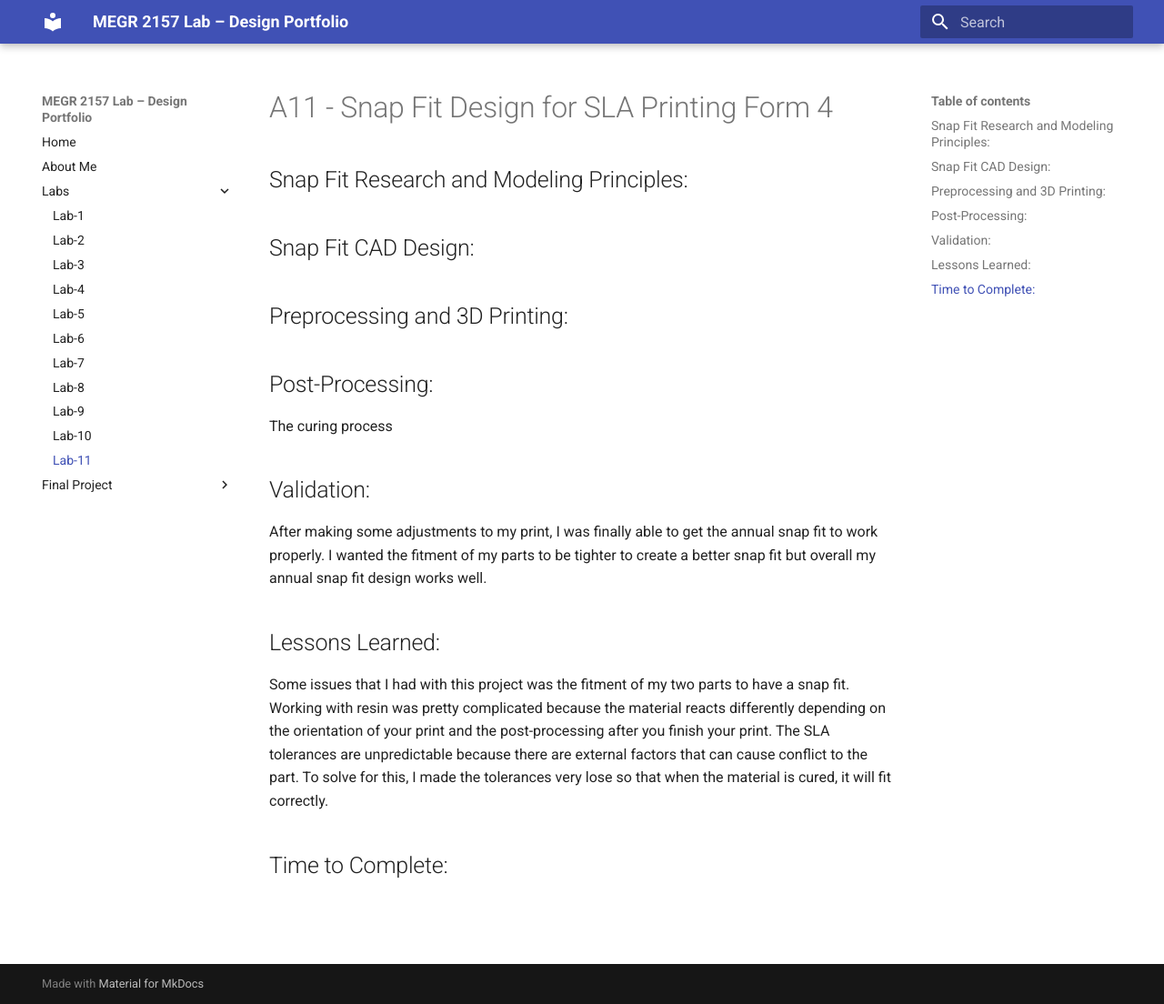
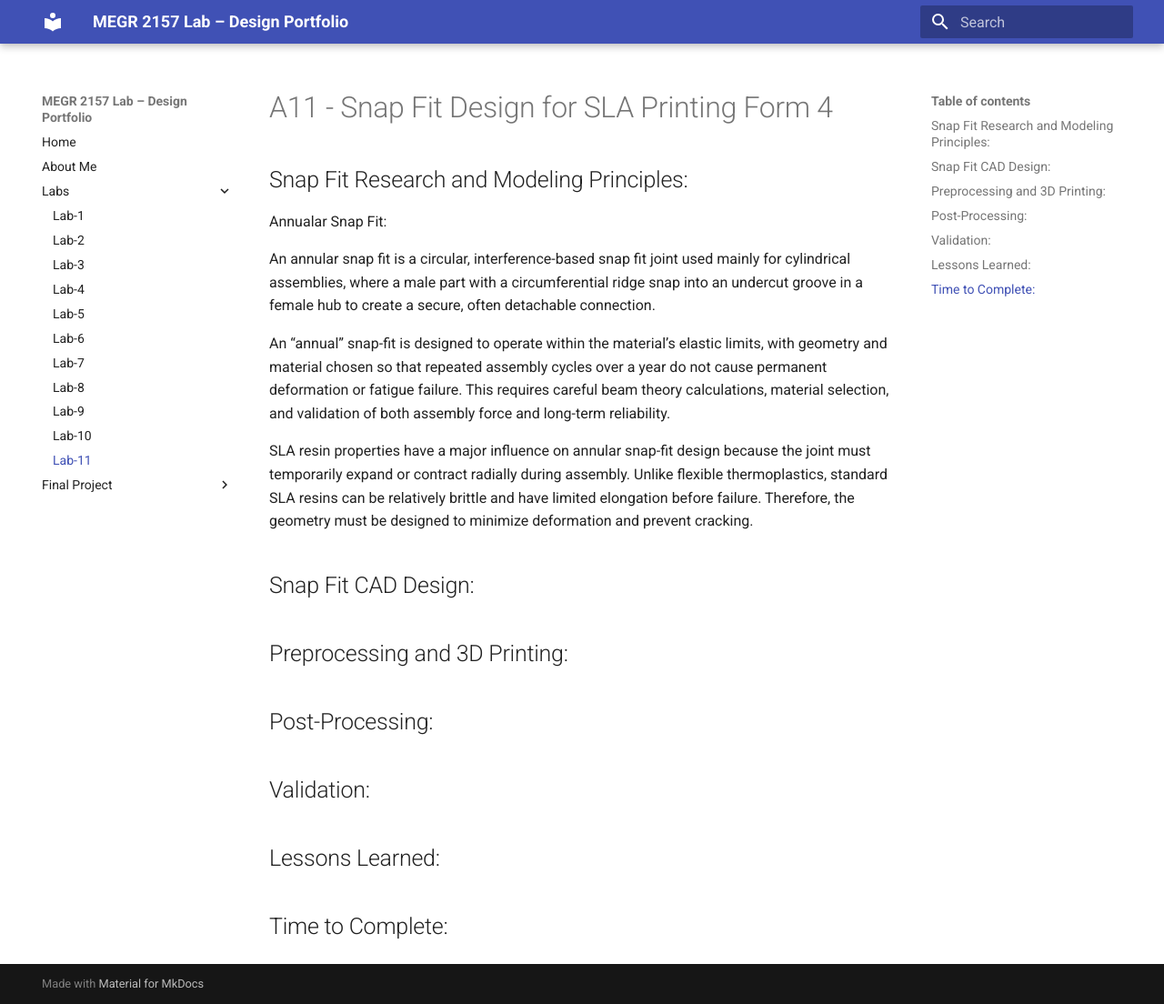
Before and after one commit to AndrewYang2428/andrewyang-megr2156-lab-portfolio, an MkDocs documentation site: the page built from docs/Labs/L11/index.md, in a window 1280 px wide and 1104 px high. Shown: the whole window at 91% size. Built offline with MkDocs 1.6.1 and Material for MkDocs 9.7.7, drawn with Linux system fonts in a browser that asks for light colours.

Commit message:
Enhance documentation on annular snap fit design
Added detailed explanation of annular snap fit design principles and its implications for SLA printing. Updated sections on validation and lessons learned regarding the snap fit process.

```diff
--- a/docs/Labs/L11/index.md
+++ b/docs/Labs/L11/index.md
@@ -2,7 +2,13 @@
 
 ## Snap Fit Research and Modeling Principles:
 
+Annualar Snap Fit:
 
+An annular snap fit is a circular, interference-based snap fit joint used mainly for cylindrical assemblies, where a male part with a circumferential ridge snap into an undercut groove in a female hub to create a secure, often detachable connection.
+
+An “annual” snap-fit is designed to operate within the material’s elastic limits, with geometry and material chosen so that repeated assembly cycles over a year do not cause permanent deformation or fatigue failure. This requires careful beam theory calculations, material selection, and validation of both assembly force and long-term reliability.
+
+SLA resin properties have a major influence on annular snap-fit design because the joint must temporarily expand or contract radially during assembly. Unlike flexible thermoplastics, standard SLA resins can be relatively brittle and have limited elongation before failure. Therefore, the geometry must be designed to minimize deformation and prevent cracking.
 
 ## Snap Fit CAD Design:
 
@@ -14,14 +20,14 @@
 
 ## Post-Processing:
 
-The curing process
+
 
 ## Validation:
 
-After making some adjustments to my print, I was finally able to get the annual snap fit to work properly. I wanted the fitment of my parts to be tighter to create a better snap fit but overall my annual snap fit design works well.
+
 
 ## Lessons Learned:
 
-Some issues that I had with this project was the fitment of my two parts to have a snap fit. Working with resin was pretty complicated because the material reacts differently depending on the orientation of your print and the post-processing after you finish your print. The SLA tolerances are unpredictable because there are external factors that can cause conflict to the part. To solve for this, I made the tolerances very lose so that when the material is cured, it will fit correctly.
+
 
 ## Time to Complete:
```
